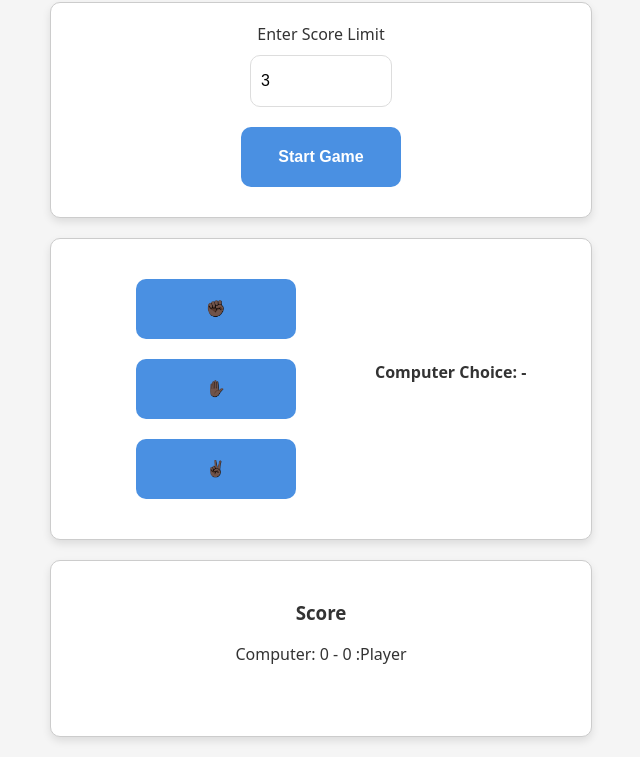
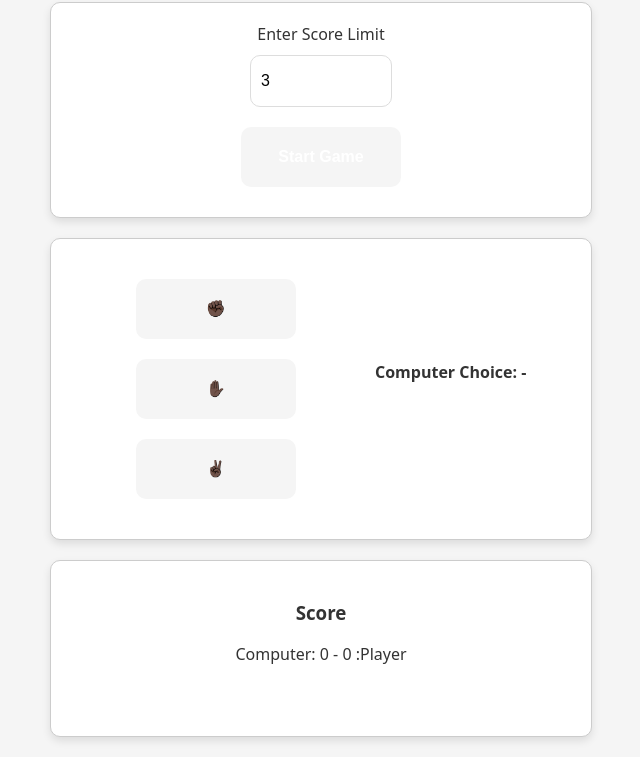
Before and after one commit to gaithashraf/rps, a plain HTML site: page index.html in a window 1280 px wide. Shown: the part 84-841 px from the top of the page, without its empty margins (319-959 px from the left). Drawn offline with Linux system fonts and the light colour scheme; a web font is replaced by a local one.

Commit message:
Update styles.css

```diff
--- a/styles.css
+++ b/styles.css
@@ -30,7 +30,7 @@ input {
     height: 60px;
     margin: 10px;
     border: 0;
-    background-color: #4a90e2;
+    background-color: whitesmoke;
     border-radius: 10px;
     cursor: pointer;
     font-size: 16px;
@@ -103,4 +103,5 @@ input {
     font-size: 18px;
     min-height: 25px;
     margin: 10px 0;
+
 }
```
